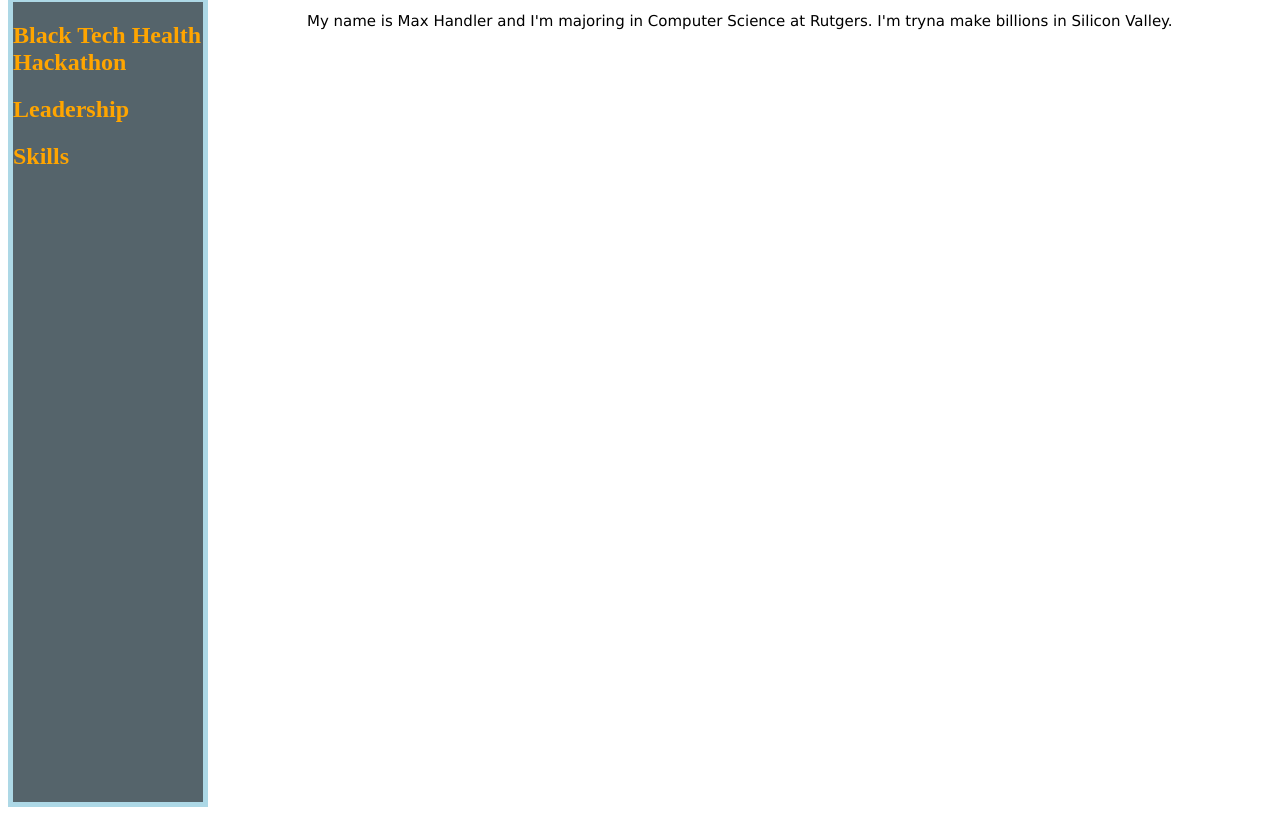
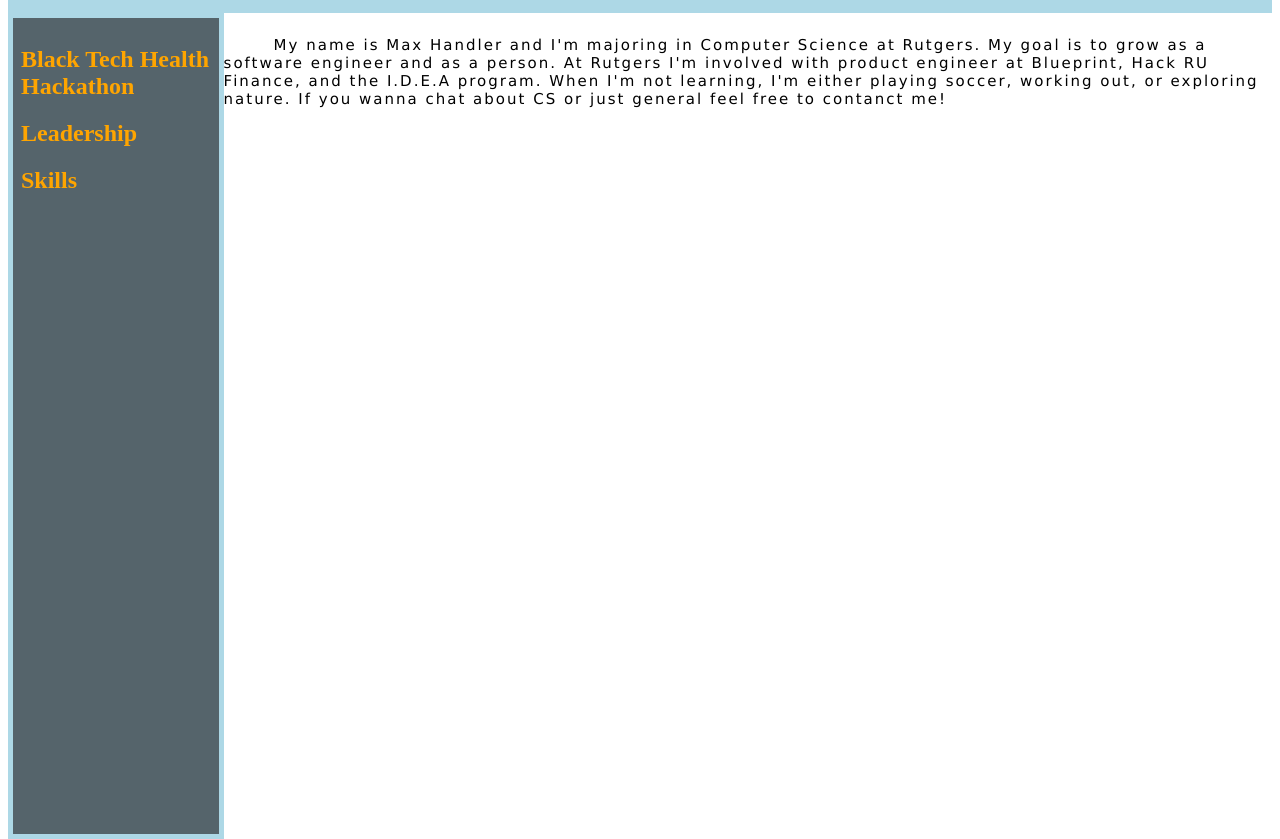
Before and after one commit to 2020mhandler/Blueprint, a plain HTML site: page index.html in a window 1280 px wide. Shown: the part 96-935 px from the top of the page. Before the commit the page ends 903 px from the top, so only its background shows below. Drawn offline with Linux system fonts and the light colour scheme.

Commit message:
Blueprint 11/10

```diff
--- a/index.html
+++ b/index.html
@@ -20,8 +20,11 @@
         <h2>Skills</h2>
     </div>
     <div class="main">
-        <p style="text-align: center;">My name is Max Handler and I'm majoring in Computer Science at Rutgers.
-            I'm tryna make billions in Silicon Valley.</p>
+        <p>My name is Max Handler and I'm majoring in Computer Science at Rutgers.
+        My goal is to grow as a software engineer and as a person. At Rutgers I'm involved with product
+        engineer at Blueprint, Hack RU Finance, and the I.D.E.A program. When I'm not learning, I'm
+        either playing soccer, working out, or exploring nature. If you wanna chat about CS or just
+        general feel free to contanct me!</p>
     </div>
 </body>
 </html>
--- a/style.css
+++ b/style.css
@@ -6,6 +6,16 @@ main {
     padding-bottom: 0px;
 
 }
+
+div {
+    padding: 8px;
+  }
+
+  p {
+    text-indent: 50px;
+    text-align: justify;
+    letter-spacing: 2px;
+  }
 
 .flex-container {
     background-color: lightblue;
```
